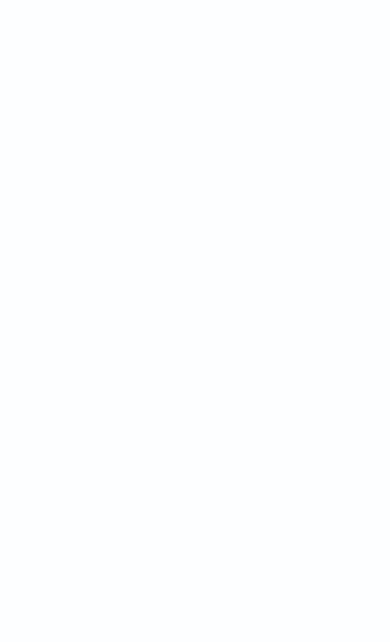
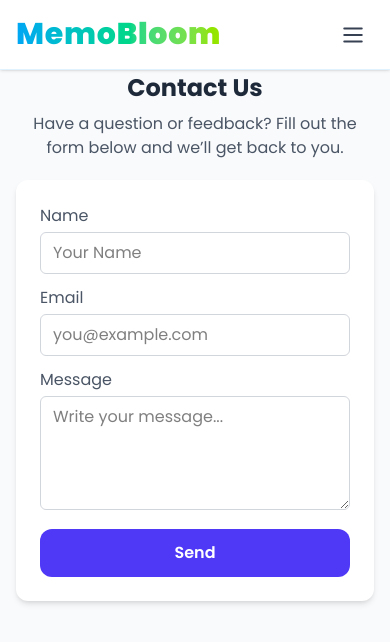
Before and after one commit to Hussain-Saabri/MemoBloom, a React (Vite) app in the folder frontend/: page /contact in a window 390 px wide. Before the commit this address had no page. Shown: the top 642 px of the page. Built offline with nearby package versions, Linux system fonts and the light colour scheme.

Commit message:
added the contact section mobile responsive

```diff
--- a/frontend/src/App.jsx
+++ b/frontend/src/App.jsx
@@ -5,6 +5,7 @@
 import SignUp from "./pages/SignUp/SignUp";
 import VerifyOtp from "./pages/VerifyOtp/Verify-otp";
 import ResetPassword from "./pages/ResetPassword/ResetPassword";
+import ContactUs from "./pages/Contact/Contact";
 const routes=(
             <Routes>
               <Route path="/" element={<Login />} />
@@ -13,6 +14,7 @@
               <Route path="/signup" element={<SignUp />} />
               <Route path="/verify-otp" element={<VerifyOtp />} />
               <Route path="/reset-password" element={<ResetPassword />} />
+               <Route path="/contact" element={<ContactUs />} />
             </Routes>
 );
 const App=()=>{
--- a/frontend/src/components/Cards/EmptyCard.jsx
+++ b/frontend/src/components/Cards/EmptyCard.jsx
@@ -1,4 +1,4 @@
-import React from 'react'
+
 import AddNoNotesImage from '../../assets/add-notes.svg';
 import { useState } from 'react';
 const EmptyCard = ({showEmptycard=false}) => {
--- /dev/null
+++ b/frontend/src/pages/Contact/Contact.jsx
@@ -0,0 +1,175 @@
+import Navbar from "../../components/Navbar/Navbar";
+import { useState } from "react";
+import toast from "react-hot-toast";
+import axiosInstance from "../../utils/axiosInstance";
+export default function ContactUs() {
+
+    const [email, setEmail] = useState("");
+    const [name, setName] = useState("");
+    const [message, setMessage] = useState("");
+    const [errors, setErrors] = useState({});
+    const [loading,setLoading]=useState(false);
+    //validate form
+    const validateForm=()=>{
+        console.log("Inside the validateForm function");
+        const newErrors={};
+        if(!email?.trim())
+            {
+                newErrors.email="Email is Required";
+                console.log("Email is required");
+            }
+        if(!name?.trim())
+        {
+                newErrors.name="Title is Required";
+        }
+        if(!message?.trim())
+        {
+            newErrors.message="Message is Required";
+        }
+        console.log("Newerrors are",newErrors);
+       if (Object.values(newErrors).length > 0) {
+  console.log("Errors present");
+  toast.error("Please fill all required fields!", {
+    style: {
+      background: "#fa1111",
+      color: "#fff",
+      fontSize: "14px",       // smaller text for small screens
+      padding: "10px",        // compact padding
+      borderRadius: "8px",    // rounded for mobile look
+      fontWeight: "600",
+      marginTop:"6px",
+    },
+    icon: "⚠️",
+    duration: 3000,           // short duration on mobile
+  });
+}
+
+
+        return newErrors;
+    }
+//calling the api
+    const handleContact=async (e)=>{
+        e.preventDefault();
+        console.log("Inside the contact function");
+        const errorsFound=validateForm();
+        if (Object.keys(errorsFound).length > 0) {
+      setErrors(errorsFound);
+      return;
+    } else {
+      setErrors({});
+    }
+    setLoading(true);
+    try{
+        const response =await axiosInstance.post("/contact",{email,name,message});
+        console.log("response",response);
+        if(!response.data.error)
+        {
+            toast.success("Message sent successfully 🎉", {
+          style: {
+            background: "linear-gradient(135deg,#16a34a,#15803d)",
+            color: "#fff",
+            fontWeight: "600",
+            borderRadius: "12px",
+            padding: "14px 18px",
+            fontSize: "15px",
+            boxShadow: "0 4px 12px rgba(0,0,0,0.25)",
+          },
+          icon: "✅",
+          position: "top-center",
+        });
+        setName("");
+        setEmail("");
+        setMessage("");
+
+        }
+
+
+    }catch(error){
+        console.log("error",error);
+        toast.error("Failed to send message ❌", {
+        style: {
+          background: "#ef4444",
+          color: "#fff",
+          fontWeight: "600",
+          borderRadius: "12px",
+          padding: "14px 18px",
+          fontSize: "15px",
+        },
+        icon: "⚠️",
+        position: "top-center",
+      });
+
+
+    }finally
+    {
+        setLoading(false);
+    }
+
+
+
+
+
+    }
+
+
+  return (
+    <div className="min-h-screen bg-gray-50 px-4">
+      <Navbar />
+
+      <div className="max-w-2xl mx-auto mt-16">
+        <h2 className="text-2xl font-bold text-center text-gray-800 py-2 ">
+          Contact Us
+        </h2>
+        <p className="text-center text-gray-600 mb-5">
+          Have a question or feedback? Fill out the form below and we’ll get back to you.
+        </p>
+
+        <form className="space-y-3 bg-white p-6 rounded-xl shadow-md" onSubmit={handleContact}>
+          <div>
+            <label className="block text-gray-600 mb-1">Name</label>
+            <input
+              type="text"
+              placeholder="Your Name"
+              value={name}
+               onChange={(e) => setName(e.target.value)}
+              className="w-full border border-gray-300 rounded-md px-3 py-2 focus:ring-2 focus:ring-indigo-400 outline-none"
+            />
+          </div>
+          {errors.name && <p className="text-red-500 text-sm font-extrabold animate-pulse">{errors.name}</p>}
+
+          <div>
+            <label className="block text-gray-600 mb-1">Email</label>
+            <input
+                type="email"
+                value={email}
+                onChange={(e) => setEmail(e.target.value)}
+                placeholder="you@example.com"
+                className="w-full border border-gray-300 rounded-md px-3 py-2 focus:ring-2 focus:ring-indigo-400 outline-none"
+            />
+             {errors.email && <p className="text-red-500 text-sm font-extrabold animate-pulse">{errors.email}</p>}
+          </div>
+          {}
+          <div>
+            <label className="block text-gray-600 mb-1">Message</label>
+            <textarea
+              rows="4"
+              placeholder="Write your message..."
+              value={message}
+              onChange={(e)=>setMessage(e.target.value)}
+              className="w-full border border-gray-300 rounded-md px-3 py-2 focus:ring-2 focus:ring-indigo-400 outline-none"
+            ></textarea>
+          </div>
+          {errors.message && <p className="text-red-500 text-sm font-extrabold animate-pulse">{errors.message}</p> }
+          <button
+            type="submit"
+            disabled={loading}
+            className="w-full bg-indigo-600 text-white py-3 rounded-xl font-semibold hover:bg-indigo-700 transition transform hover:scale-[1.02] disabled:opacity-60"
+          >
+            {loading?"Sending":"Send"}</button>
+        </form>
+
+
+      </div>
+    </div>
+  );
+}
--- a/frontend/src/pages/Home/Home.jsx
+++ b/frontend/src/pages/Home/Home.jsx
@@ -104,7 +104,7 @@
 ) : allNotes.length === 0 ? (
   <HomeEmptyCard />
 ) : notesToShow.length === 0 ? (
-  <EmptyCard />   // ✅ direct yaha rakh do
+  <EmptyCard />
 ) : (
   <div className="container mx-auto max-w-6xl px-4 mt-25">
     <div
--- a/frontend/src/utils/constants.js
+++ b/frontend/src/utils/constants.js
@@ -1 +1 @@
-export const BASE_URL = 'http://localhost:8000'
+export const BASE_URL = import.meta.env.VITE_BACKEND_URL;
```
Also changed, not shown: 1 other file (tests, documents, lock files or other folders).
